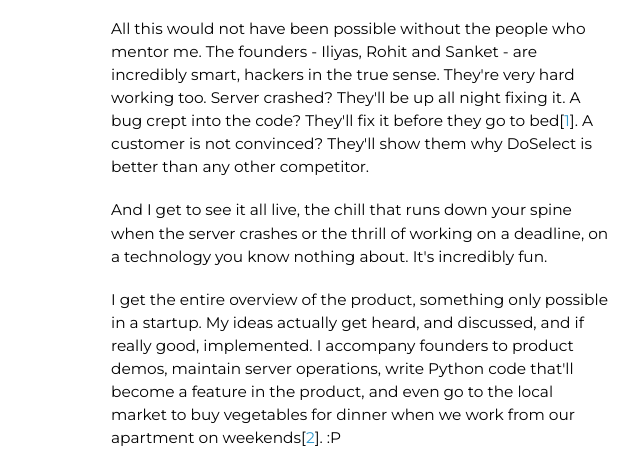
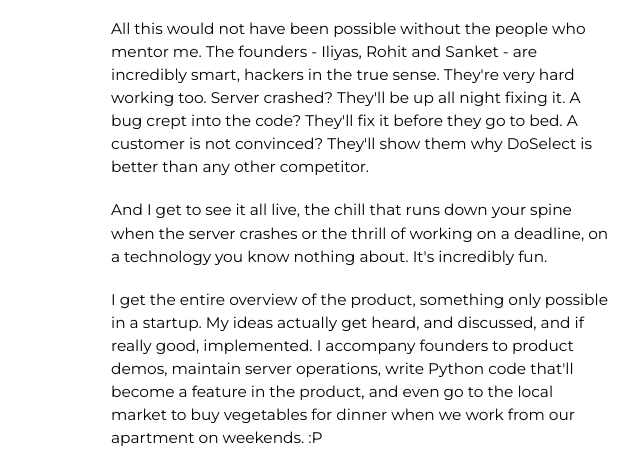
Before and after one commit to sourya/sourya.github.io, a plain HTML site: page index.html in a window 1280 px wide. Shown: the part 240-707 px from the top of the page, 459-1099 px from the left. Drawn offline with Linux system fonts and the light colour scheme.

Commit message:
Changed index.html to remove tags.

```diff
--- a/index.html
+++ b/index.html
@@ -37,7 +37,7 @@
         founders - Iliyas, Rohit and Sanket - are incredibly smart, hackers in the true
         sense. They're very hard working too. Server crashed? They'll be up all
         night fixing it. A bug crept into the code? They'll fix it before they go to
-        bed[<a href="#mark1">1</a>]. A customer is not convinced? They'll show them why DoSelect is better
+        bed. A customer is not convinced? They'll show them why DoSelect is better
         than any other competitor.</p>
 
         <p>And I get to see it all live, the chill that runs down your spine when the
@@ -47,7 +47,7 @@
         My ideas actually get heard, and discussed, and if really good, implemented.
         I accompany founders to product demos, maintain server operations, write Python
         code that'll become a feature in the product, and even go to the local market to
-        buy vegetables for dinner when we work from our apartment on weekends[<a href="#mark2">2</a>]. :P</p>
+        buy vegetables for dinner when we work from our apartment on weekends. :P</p>
 
         <p>My work, though extremely fun, is not a cakewalk. Sanket reviews every line of
         my code and I have to rewrite it if he finds the code to be lousy. He has a keen
```
